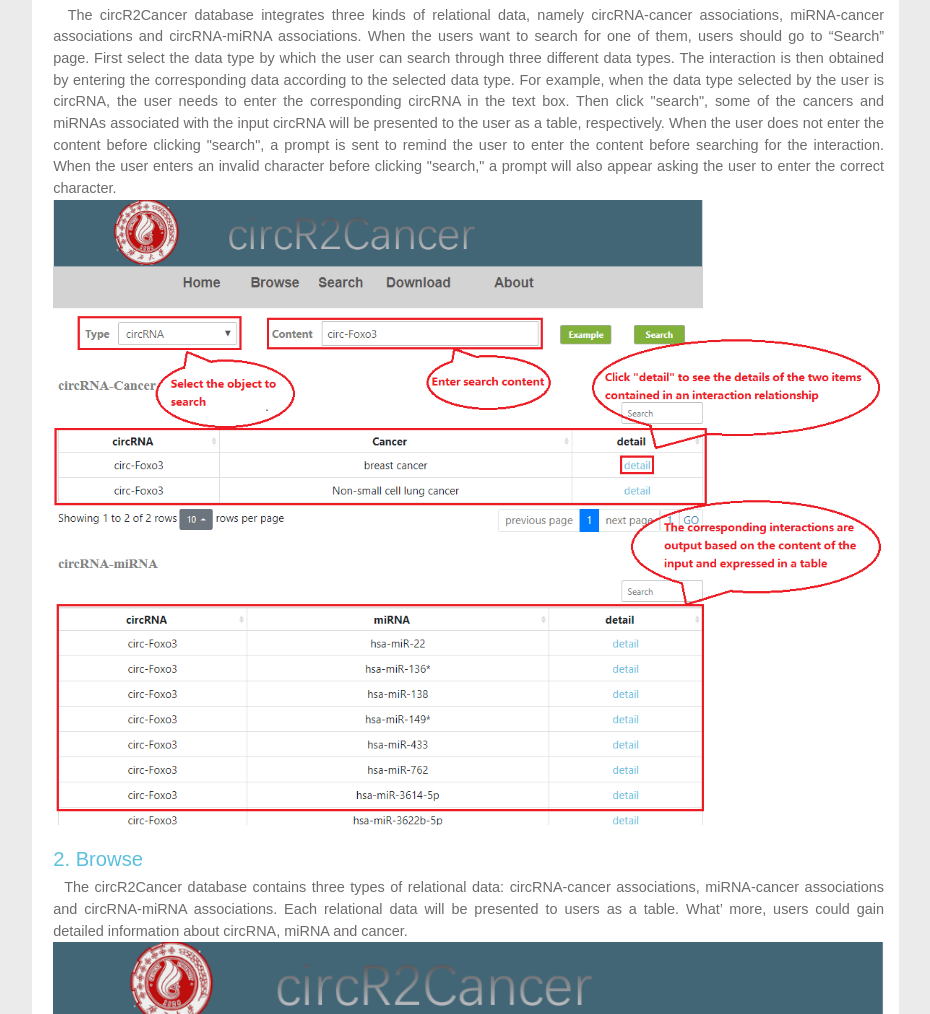
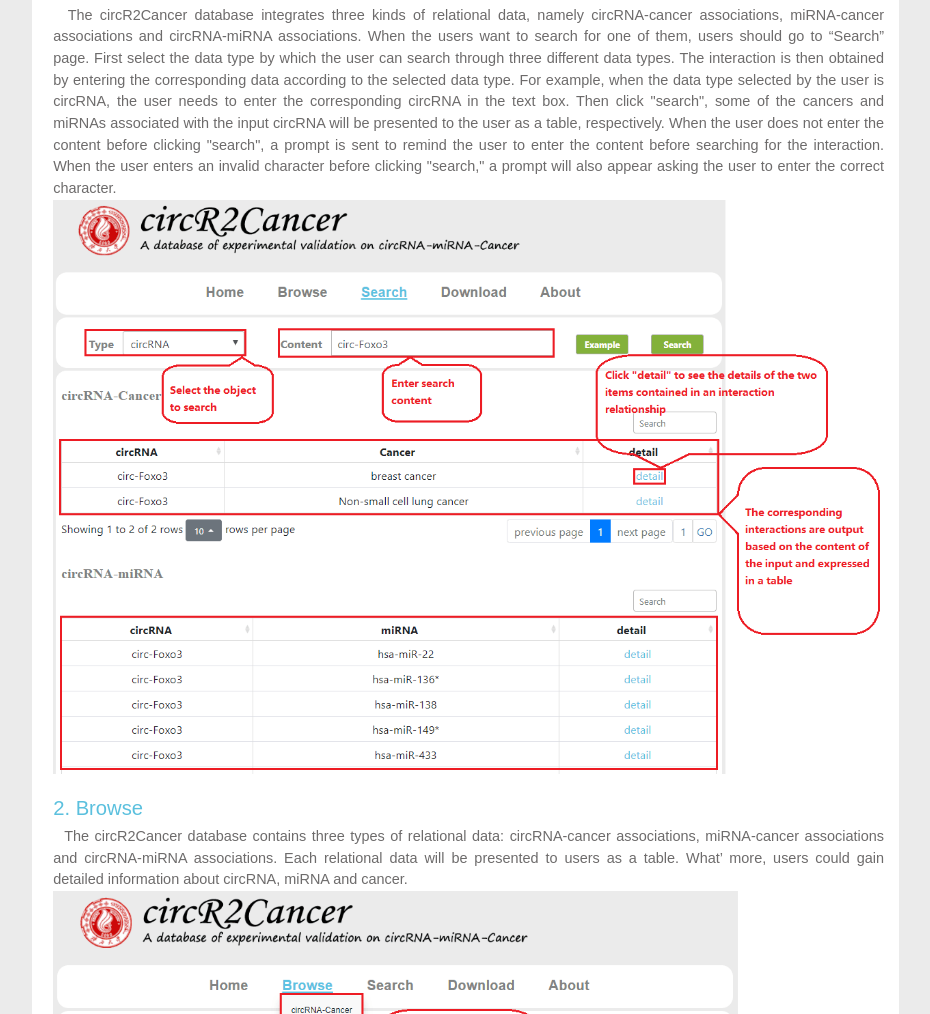
Before and after one commit to hzwsnbb666/circR2Cancer, a Django app: page /about/ in a window 1280 px wide. Shown: the part 302-1316 px from the top of the page, without its empty margins (175-1105 px from the left). Run offline with Django 3.2, Linux system fonts and the light colour scheme; some libraries are stand-ins or nearby versions.

Commit message:
modify picture and about.html

```diff
--- a/cirRNA/cirRNAInfo/templates/about.html
+++ b/cirRNA/cirRNAInfo/templates/about.html
@@ -72,7 +72,7 @@
                 correct character.
             </div>
             <div>
-                <img src="../static/img/search.png">
+                <img src="../static/img/search.png" style="width: 100%">
             </div>
             <br>
 
```
Also changed, not shown: cirRNA/cirRNAInfo/static/img/browse.png, cirRNA/cirRNAInfo/static/img/download.png, cirRNA/cirRNAInfo/static/img/search.png.
